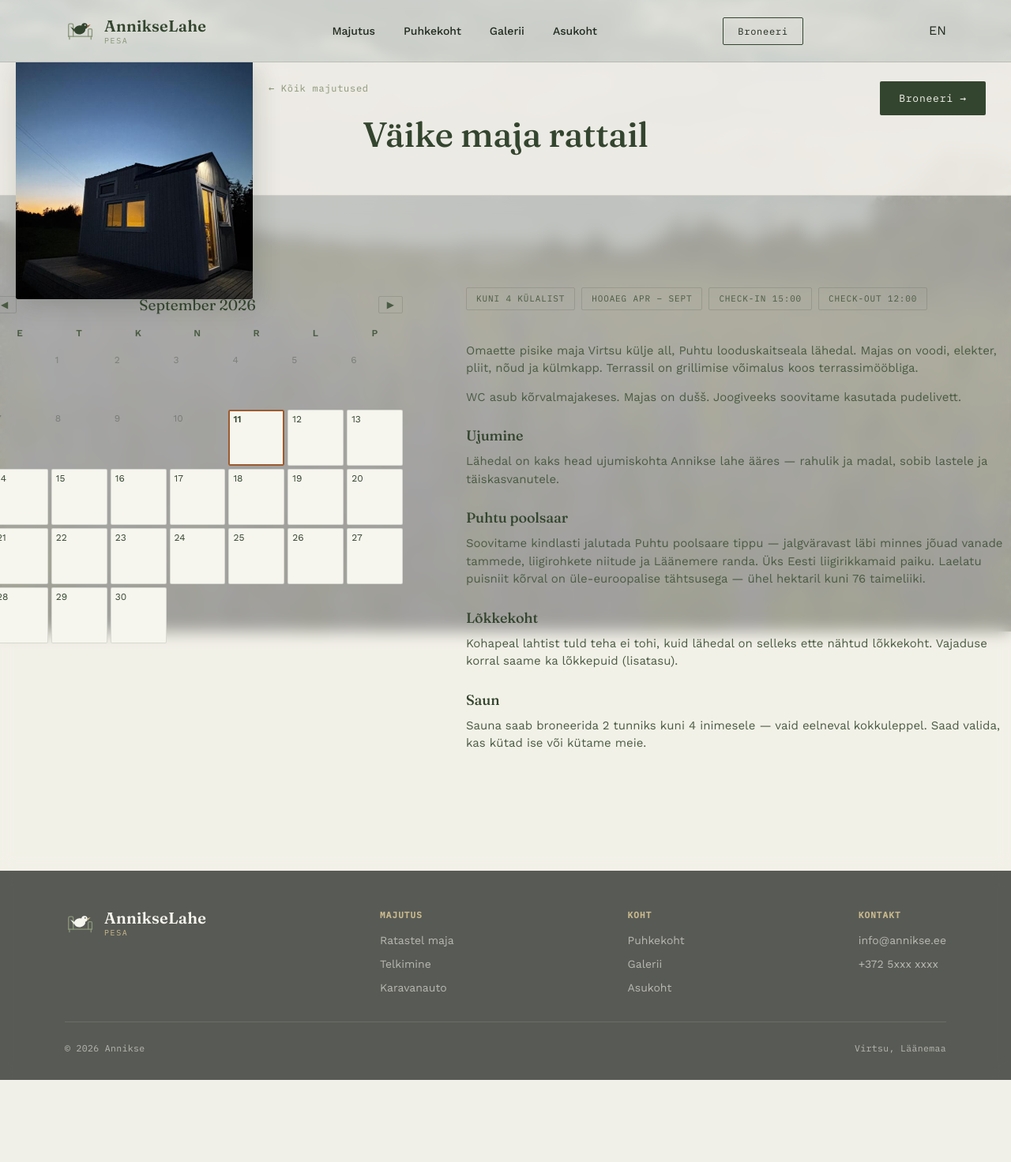
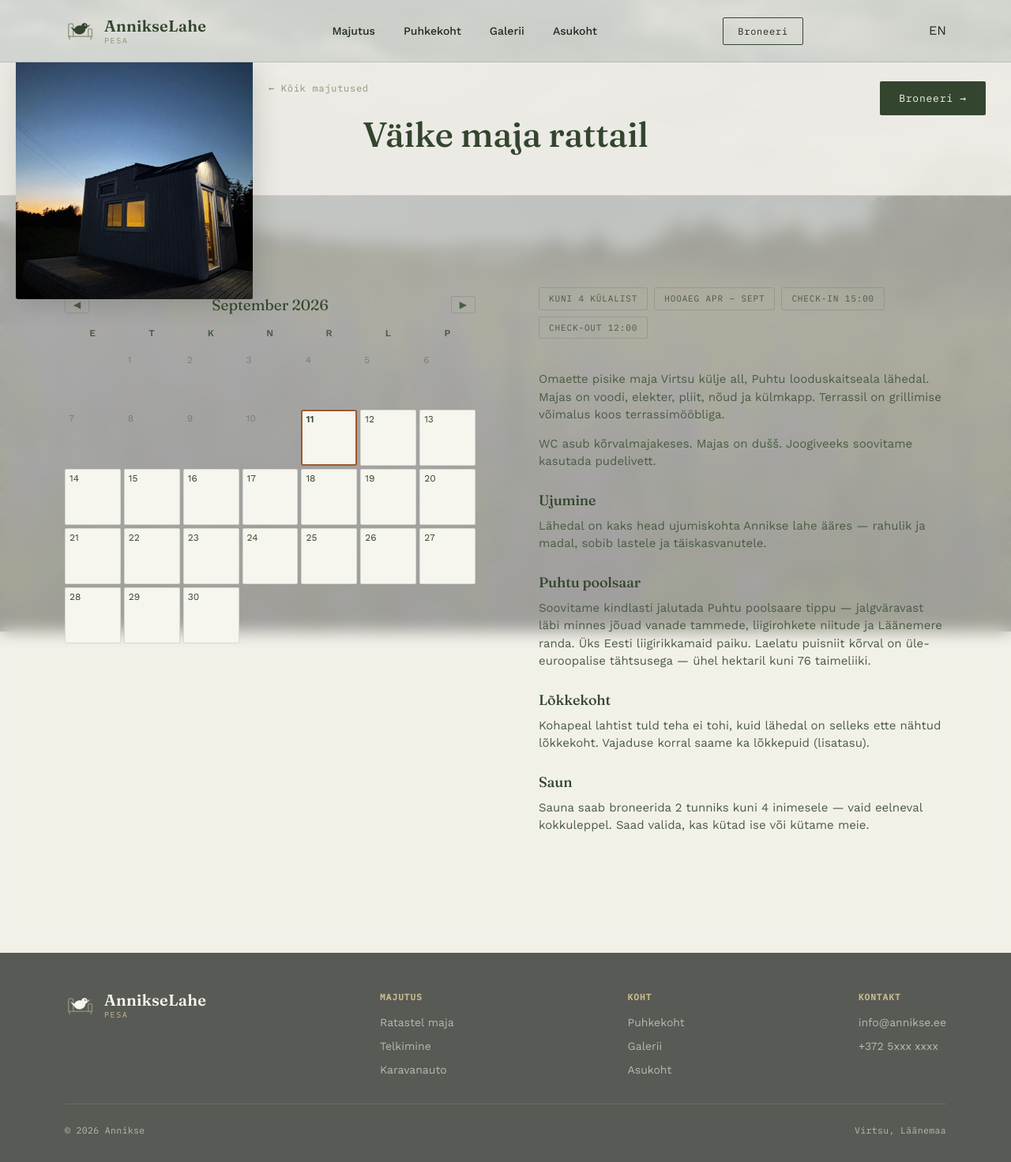
Before and after one commit to m1tsui/wwwannikse, a FastAPI app: page /ee/majutus/vaike-maja in a window 1280 px wide. Shown: the whole page at 79% size. Before the commit the page ends 1368 px from the top, so only its background shows below. Run offline with FastAPI, Linux system fonts and the light colour scheme; data that the repository does not hold is empty.

Commit message:
style: text column fills remaining page width (1fr)
Co-Authored-By: Claude Sonnet 4.6 <noreply@anthropic.com>
Claude-Session: https://claude.ai/code/session_017yhzPe9vmkkHmzvgsC2XDu

```diff
--- a/static/styles.css
+++ b/static/styles.css
@@ -723,9 +723,8 @@
   /* Vasak veerg: kalender. Parem veerg: tekst */
   .majutus-pilt-kirjeldus {
     display: grid;
-    grid-template-columns: 520px 700px;
+    grid-template-columns: 520px 1fr;
     gap: 80px;
-    justify-content: center;
     align-items: start;
     margin-bottom: 40px;
   }
```
